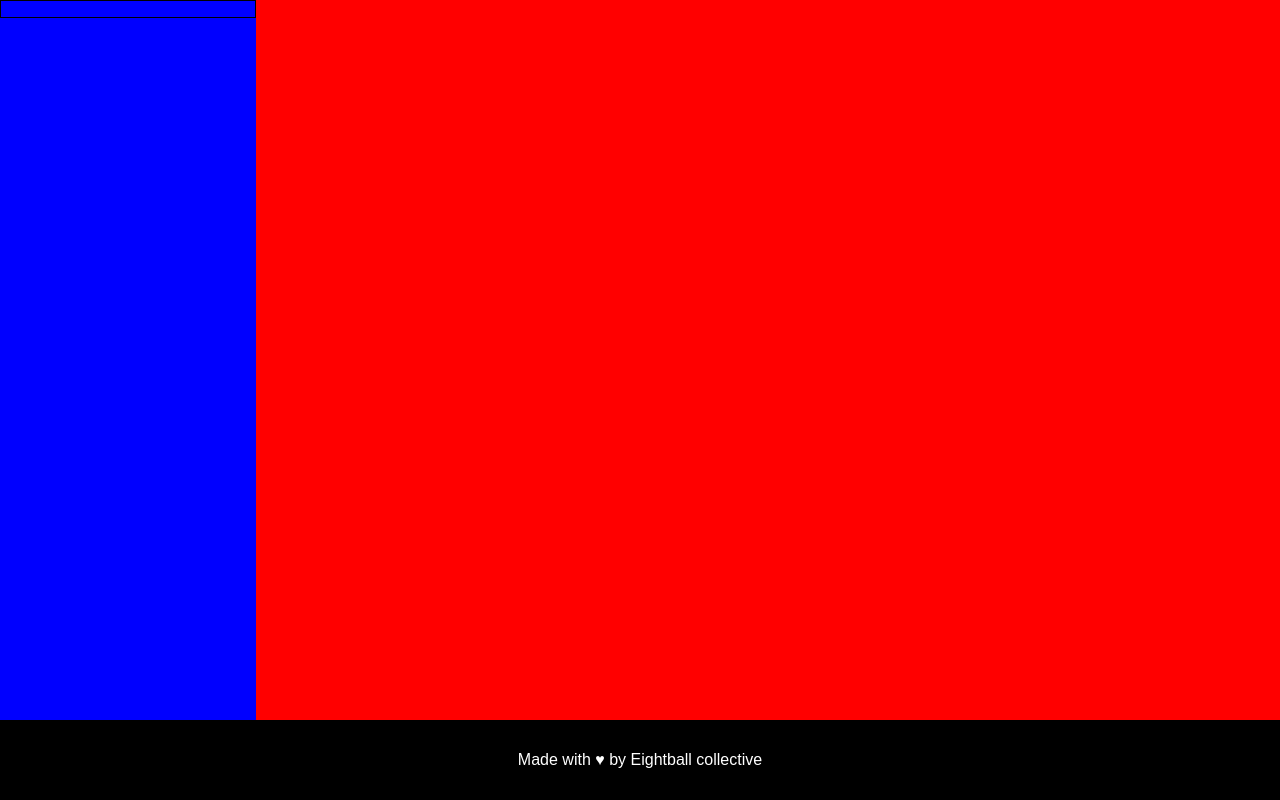
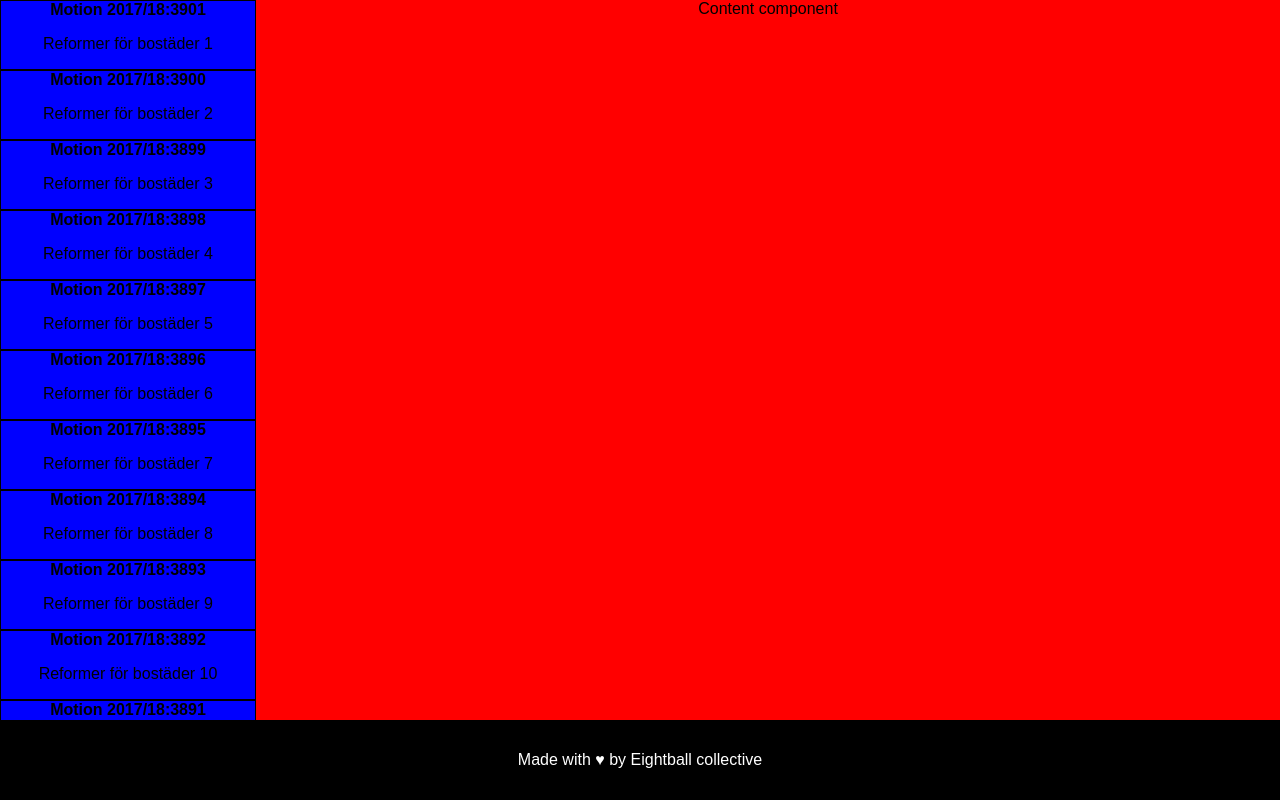
Before and after one commit to eightballcollective/vardagsmotion, a React (Create React App) app: page / in a window 1280 px wide. Built offline with nearby package versions, Linux system fonts and the light colour scheme.

Commit message:
Update sidebar to be scrollable on overflow and include extra data in list items

```diff
--- a/src/App.css
+++ b/src/App.css
@@ -2,27 +2,6 @@
   text-align: center;
 }
 
-.App-logo {
-  animation: App-logo-spin infinite 20s linear;
-  height: 80px;
+::-webkit-scrollbar {
+  display: none;
 }
-
-.App-header {
-  background-color: #222;
-  height: 150px;
-  padding: 20px;
-  color: white;
-}
-
-.App-title {
-  font-size: 1.5em;
-}
-
-.App-intro {
-  font-size: large;
-}
-
-@keyframes App-logo-spin {
-  from { transform: rotate(0deg); }
-  to { transform: rotate(360deg); }
-}
--- a/src/App.js
+++ b/src/App.js
@@ -2,13 +2,13 @@ import React, { Component } from 'react';
 import logo from './logo.svg';
 import './App.css';
 import Footer from './components/Footer'
-import Content from './components/Content'
+import Main from './components/Main'
 
 class App extends Component {
   render() {
     return (
       <div className="App">
-        <Content/>
+        <Main/>
         <Footer/>
       </div>
     );
--- a/src/components/Content/index.js
+++ b/src/components/Content/index.js
@@ -1,12 +1,10 @@
 import React from 'react'
-import Sidebar from '../Sidebar'
 import './styles.css'
-import data from '../../resources/data'
 
 function Content() {
   return (
     <div className='content'>
-      <Sidebar data={data}/>
+      Content component
     </div>
   )
 }
--- a/src/components/Content/styles.css
+++ b/src/components/Content/styles.css
@@ -1,5 +1,6 @@
 .content {
   background-color: red;
   height: 100vh;
-  width: 100vw;
+  width: 80vw;
+  right: 0;
 }
--- a/src/components/ListItem/index.js
+++ b/src/components/ListItem/index.js
@@ -8,12 +8,13 @@ class ListItem extends React.Component {
   }
 
   handleClick() {
-    console.log(this.props.id)
+    let {id, summary, href, date} = this.props
+    console.log(id, summary, href, date)
   }
 
   render () {
     console.log(this.props)
-    let {title, id, peek, active} = this.props
+    let {title, id, peek, active, summary, href, date} = this.props
     let activeClass = active ? ' active' : ''
     return (
       <div className={'list-item' + activeClass} onClick={this.handleClick}>
--- /dev/null
+++ b/src/components/Main/index.js
@@ -0,0 +1,16 @@
+import React from 'react'
+import './styles.css'
+import Sidebar from '../Sidebar'
+import Content from '../Content'
+import data from '../../resources/data'
+
+function Main () {
+  return (
+    <div className='main'>
+      <Sidebar data={data}/>
+      <Content/>
+    </div>
+  )
+}
+
+export default Main;
--- /dev/null
+++ b/src/components/Main/styles.css
@@ -0,0 +1,5 @@
+.main {
+  width: 100vw;
+  min-height: 90vh;
+  display: flex;
+}
--- a/src/components/Sidebar/index.js
+++ b/src/components/Sidebar/index.js
@@ -7,7 +7,14 @@ class Sidebar extends React.Component {
     let data = this.props.data
     return data.map(item => {
       return (
-        <ListItem key={item.id} id={item.id} title={item.title} peek={item.peek} active={item.active ?  true : false}/>
+        <ListItem key={item.id}
+          id={item.id}
+          title={item.title}
+          peek={item.peek}
+          active={item.active ?  true : false}
+          date={item.date}
+          summary={item.summary}
+          href={item.href}/>
       )
     })
   }
--- a/src/components/Sidebar/styles.css
+++ b/src/components/Sidebar/styles.css
@@ -1,5 +1,6 @@
 .sidebar {
   width: 20vw;
-  height: 100vh;
+  height: 90vh;
   background-color: blue;
+  overflow: auto;
 }
--- a/src/resources/data.js
+++ b/src/resources/data.js
@@ -1,5 +1,4 @@
 const data = [
-    [
         {
             "id": 0,
             "title": "Motion 2017/18:3901",
@@ -106,6 +105,4 @@ const data = [
         },
     ]
 
-]
-
 export default data
```
